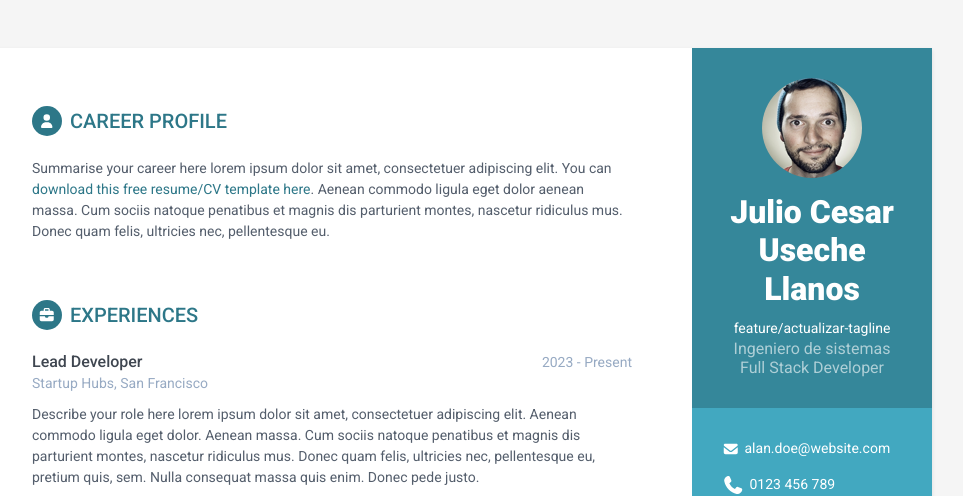
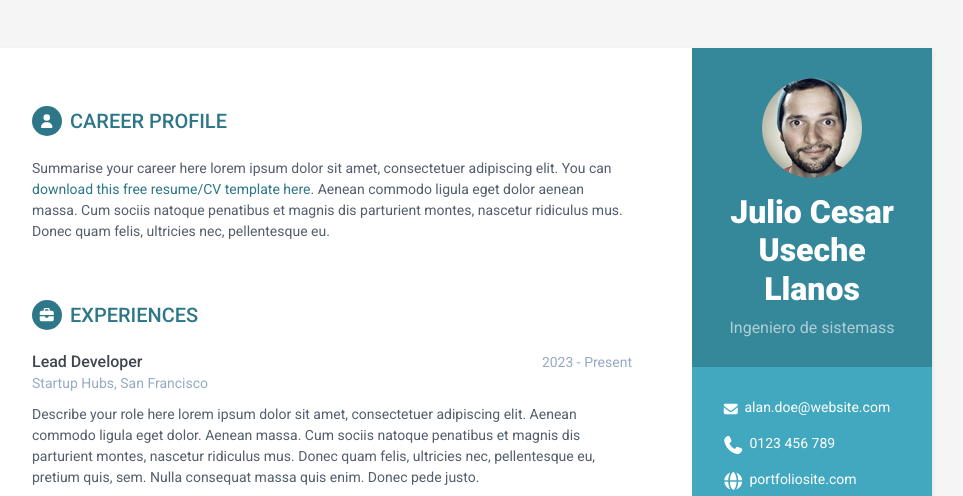
Before and after one commit to juniorx2480/useche-cv, a plain HTML site: page index.html in a window 1280 px wide. Shown: the top 496 px of the page, without its empty margins (188-1151 px from the left). Drawn offline with Linux system fonts and the light colour scheme.

Commit message:
Feature/actualizar tagline (#5)
* feat: actualizar nombre de la persona en portada

* feat: actualizar nombre de la persona en portada

* feat: actualizar nombre de la persona en portada

* feat: actualizar tag-line

* feat: actualizar tag-line

* feat: actualizar tag-line

* feat: actualizar tag-line

```diff
--- a/index.html
+++ b/index.html
@@ -26,10 +26,12 @@
             <div class="profile-container">
                 <img class="profile" src="assets/images/profile.png" alt="" />
                 <h1 class="name">Julio Cesar Useche Llanos</h1>
- feature/actualizar-tagline
-                <h3 class="tagline">Ingeniero de sistemas</h3>
 
-                <h3 class="tagline">Full Stack Developer</h3>
+                <h3 class="tagline">Ingeniero de sistemass</h3>
+
+
+
+
 
             </div><!--//profile-container-->
 
```
